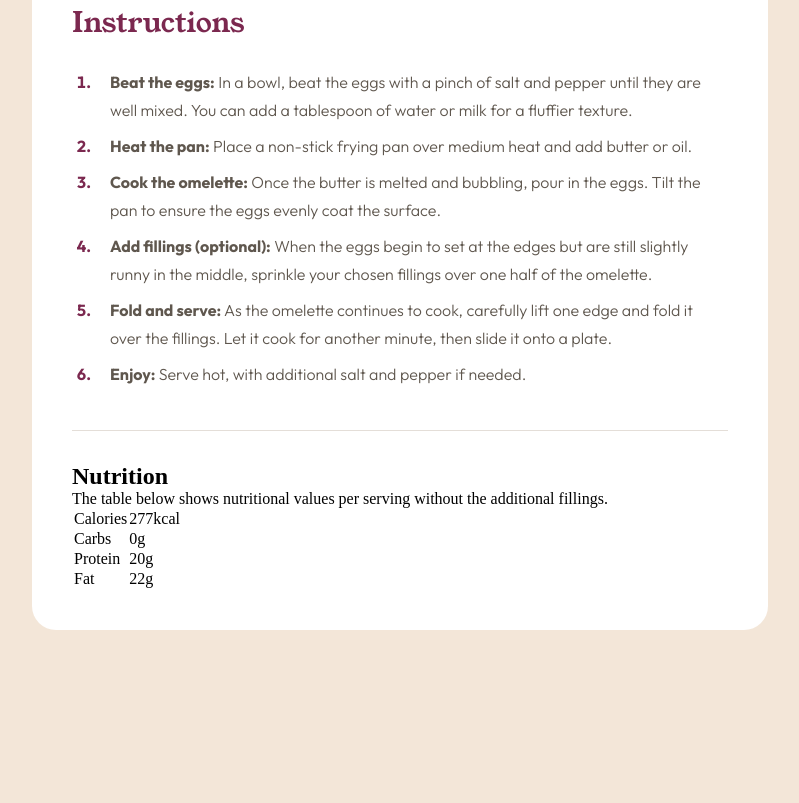
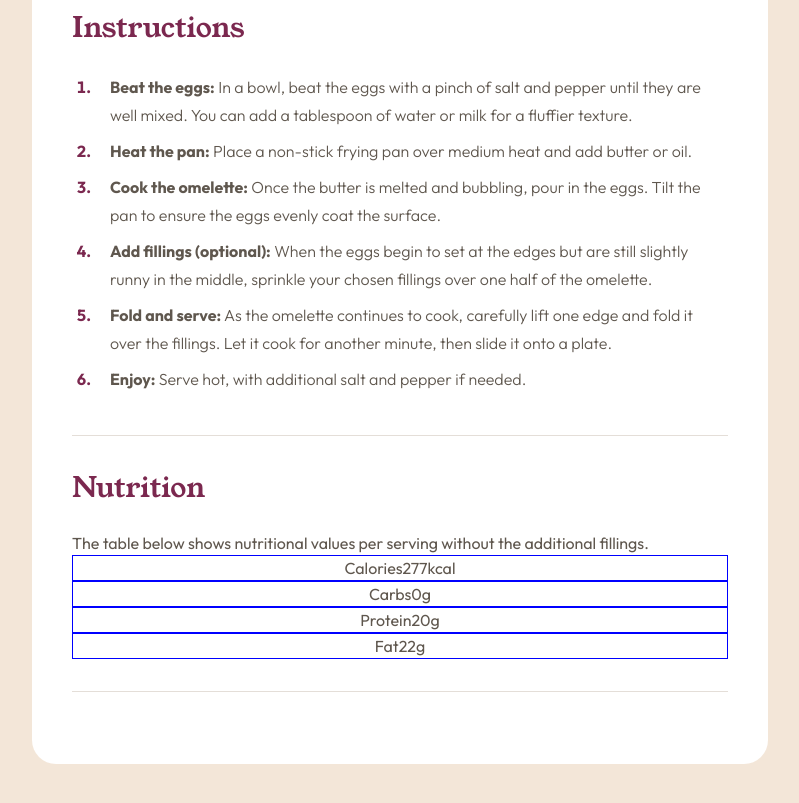
Before and after one commit to maxkdavis/FM-recipe-page, a plain HTML site: page index.html in a window 1280 px wide. Shown: the part 1187-1990 px from the top of the page, without its empty margins (240-1039 px from the left). Before the commit the page ends 1817 px from the top, so only its background shows below. Drawn offline with Linux system fonts and the light colour scheme.

Commit message:
Updating nutrition section table

```diff
--- a/index.html
+++ b/index.html
@@ -64,26 +64,29 @@
           <li><strong>Enjoy:</strong> Serve hot, with additional salt and pepper if needed.</li>
         </ol>
       </div>
-      <h2>Nutrition</h2>
-      <p>The table below shows nutritional values per serving without the additional fillings.</p>
-      <table>
-        <tr>
-          <td>Calories</td>
-          <td>277kcal</td>
-        </tr>
-        <tr>
-          <td>Carbs</td>
-          <td>0g</td>
-        </tr>
-        <tr>
-          <td>Protein</td>
-          <td>20g</td>
-        </tr>
-        <tr>
-          <td>Fat</td>
-          <td>22g</td>
-        </tr>
-      </table>
+      <div class="sub-container">
+        <h2 class="subtitle">Nutrition</h2>
+        <p>The table below shows nutritional values per serving without the additional fillings.</p>
+        <div class="nutrition calories">
+          <p>Calories</p>
+          <p>277kcal</p>
+        </div>
+
+        <div class="nutrition carbs">
+          <p>Carbs</p>
+          <p>0g</p>
+        </div>
+
+        <div class="nutrition protein">
+          <p>Protein</p>
+          <p>20g</p>
+        </div>
+
+        <div class="nutrition fat">
+          <p>Fat</p>
+          <p>22g</p>
+        </div>
+      </div>
     </main>
   </body>
 </html>
--- a/styles.css
+++ b/styles.css
@@ -7,8 +7,8 @@
 body {
   background-color: hsl(30, 54%, 90%);
   font-size: 16px;
-  height: 100vh;
-  padding-top: 100px;
+  min-height: 100vh;
+  padding: 100px 0px;
 }
 
 main {
@@ -17,6 +17,12 @@ main {
   margin: auto;
   padding: 40px;
   width: 736px;
+}
+
+p {
+  color: hsl(30, 10%, 34%);
+  font-family: 'outfit';
+  line-height: 1.5;
 }
 
 li {
@@ -32,6 +38,19 @@ ol li::marker {
   font-size: 16px;
   font-weight: bold;
 }
+
+/*
+tr td {
+  border-bottom: 1px solid hsl(30, 18%, 87%);
+  border: 1px solid red;
+}
+
+tr td:nth-child(2) {
+  color: hsl(332, 51%, 32%);
+  font-weight: bold;
+}
+*/
+
 /* CLASS SELECTORS */
 
 .hero-img {
@@ -49,9 +68,6 @@ ol li::marker {
 }
 
 .recipe-summary-text {
-  color: hsl(30, 10%, 34%);
-  font-family: 'outfit';
-  line-height: 1.5;
   margin-bottom: 32px;
 }
 
@@ -108,3 +124,11 @@ ol li::marker {
   padding-left: 16px;
   line-height: 1.75;
 }
+
+.nutrition {
+  display: flex;
+  border: 1px solid blue;
+  align-items: center;
+  justify-content: center;
+  /* border-bottom: 1px solid hsl(30, 18%, 87%); */
+}
```
